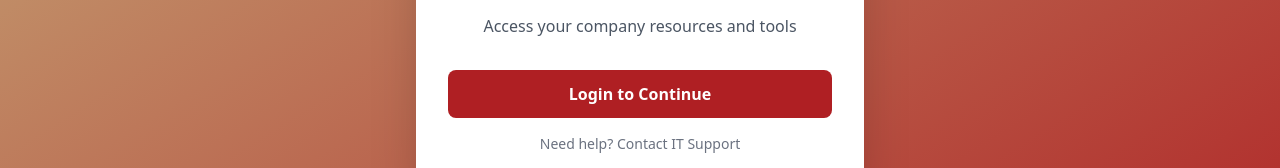
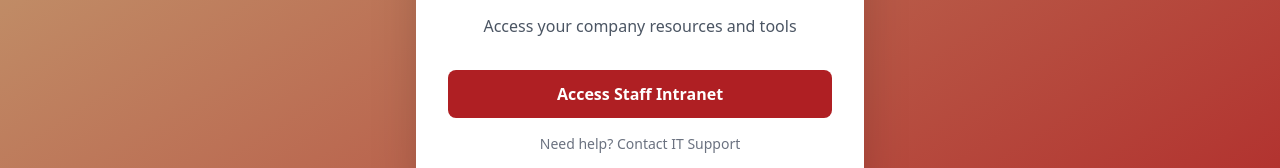
Before and after one commit to Strawhats-Sanji/internal-web, an Angular app: page / in a window 1280 px wide. Shown: the part 412-580 px from the top of the page. Built offline with nearby package versions, Linux system fonts and the light colour scheme.

Commit message:
Streamline authentication flow - landing page directly initiates AD login

```diff
--- a/src/app/app.routes.ts
+++ b/src/app/app.routes.ts
@@ -1,13 +1,11 @@
 import { Routes } from '@angular/router';
 import { LandingPageComponent } from './landing-page/landing-page';
-import { LoginPageComponent } from './login-page/login-page';
 import { DashboardPageComponent } from './dashboard-page/dashboard-page';
 import { AuthCallbackComponent } from './auth-callback/auth-callback';
 import { AuthGuard } from './guards/auth.guard';
 
 export const routes: Routes = [
   { path: '', component: LandingPageComponent },
-  { path: 'login', component: LoginPageComponent },
   { path: 'dashboard', component: DashboardPageComponent, canActivate: [AuthGuard] },
   { path: 'auth/callback', component: AuthCallbackComponent },
   { path: 'auth/v1/callback', component: AuthCallbackComponent },
--- a/src/app/guards/auth.guard.ts
+++ b/src/app/guards/auth.guard.ts
@@ -15,7 +15,7 @@ export class AuthGuard {
     if (this.authService.isAuthenticated()) {
       return true;
     } else {
-      this.router.navigate(['/login']);
+      this.router.navigate(['/']);
       return false;
     }
   }
--- a/src/app/landing-page/landing-page.html
+++ b/src/app/landing-page/landing-page.html
@@ -10,9 +10,17 @@
 
     <div class="space-y-4">
       <button
-        (click)="goToLogin()"
-        class="w-full py-3 px-4 bg-secondary text-white font-semibold rounded-lg hover:bg-red-700 transition-colors">
-        Login to Continue
+        (click)="loginWithAD()"
+        [disabled]="loading"
+        class="w-full py-3 px-4 bg-secondary text-white font-semibold rounded-lg hover:bg-red-700 transition-colors disabled:opacity-50 disabled:cursor-not-allowed">
+        <span *ngIf="!loading">Access Staff Intranet</span>
+        <span *ngIf="loading" class="flex items-center justify-center">
+          <svg class="animate-spin -ml-1 mr-3 h-5 w-5 text-white" xmlns="http://www.w3.org/2000/svg" fill="none" viewBox="0 0 24 24">
+            <circle class="opacity-25" cx="12" cy="12" r="10" stroke="currentColor" stroke-width="4"></circle>
+            <path class="opacity-75" fill="currentColor" d="M4 12a8 8 0 018-8v4a4 4 0 00-4 4H4z"></path>
+          </svg>
+          Connecting to AD...
+        </span>
       </button>
 
       <div class="text-center">
--- a/src/app/landing-page/landing-page.ts
+++ b/src/app/landing-page/landing-page.ts
@@ -10,6 +10,8 @@ import { AuthService } from '../services/auth.service';
   styleUrl: './landing-page.scss'
 })
 export class LandingPageComponent implements OnInit {
+  loading = false;
+
   constructor(
     private router: Router,
     private authService: AuthService
@@ -23,7 +25,8 @@ export class LandingPageComponent implements OnInit {
     }
   }
 
-  goToLogin() {
-    this.router.navigate(['/login']);
+  loginWithAD() {
+    this.loading = true;
+    this.authService.loginWithAD();
   }
 }
--- a/src/app/login-page/login-page.ts
+++ b/src/app/login-page/login-page.ts
@@ -16,10 +16,8 @@ export class LoginPageComponent {
     private router: Router,
     private authService: AuthService
   ) {
-    // Redirect if already authenticated
-    if (this.authService.isAuthenticated()) {
-      this.router.navigate(['/dashboard']);
-    }
+    // Redirect to landing page since we don't need a separate login page
+    this.router.navigate(['/']);
   }
 
   onLogin(event: Event) {
```
